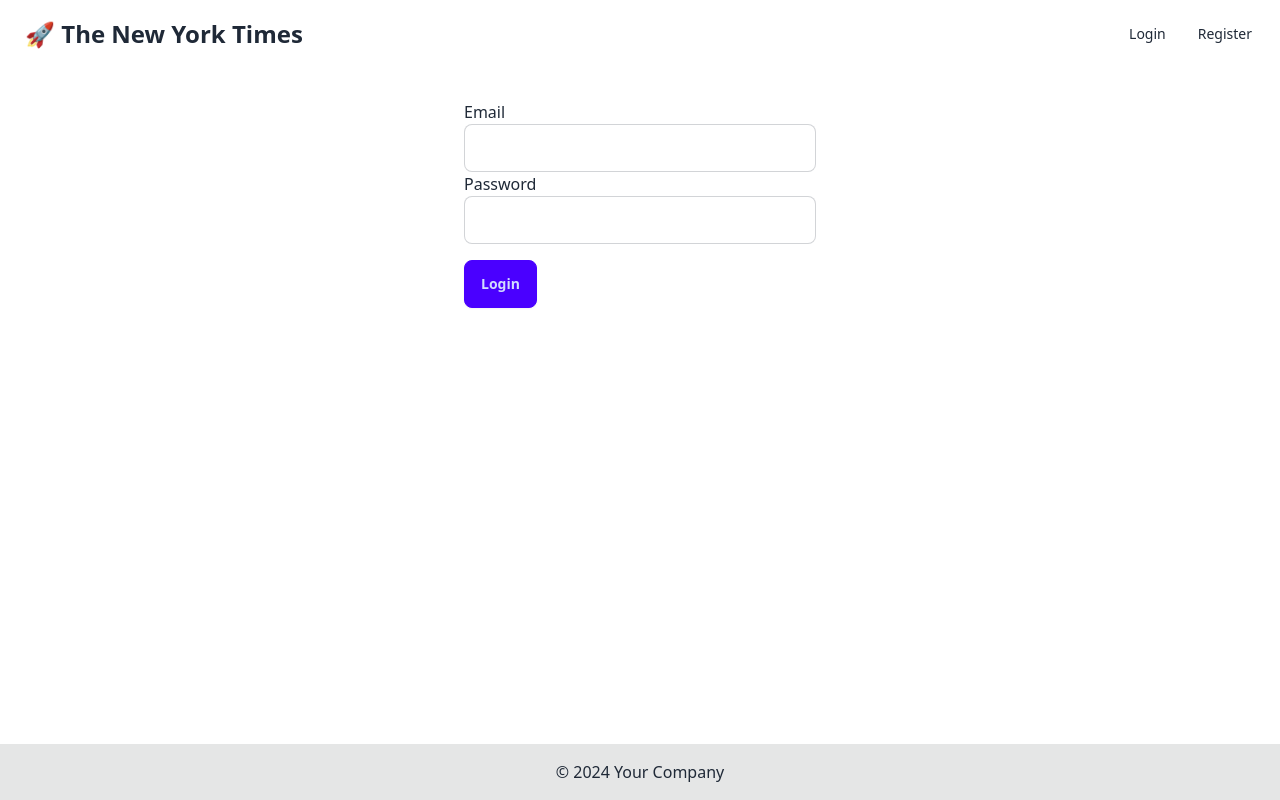
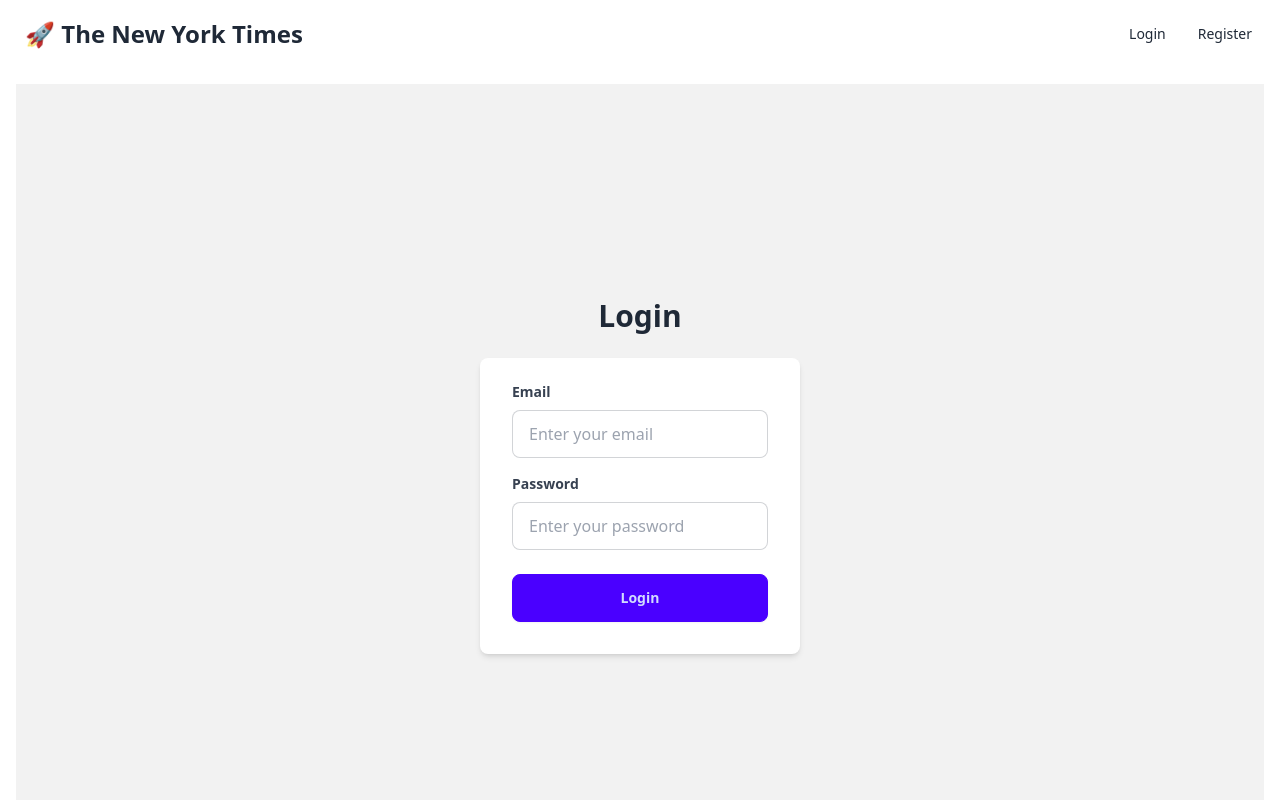
Before and after one commit to srinivasgundale/innoscripta-react-app-test, a React (Create React App) app: page /login in a window 1280 px wide. Shown: the top 800 px of the page. Built offline with nearby package versions, Linux system fonts and the light colour scheme; the HTML template or start-up script is replaced by a standard one.

Commit message:
Update UI

```diff
--- a/src/App.js
+++ b/src/App.js
@@ -12,7 +12,7 @@ function App() {
     <Router>
       <Routes>
         <Route path="/" element={<Layout />}>
-          <Route index element={<PrivateRoute component={HomePage} /> } />
+          <Route index element={<HomePage /> } />
           <Route path="login" element={<LoginPage />} />
           <Route path="register" element={<RegisterPage />} />
           <Route path="dashboard" element={<PrivateRoute component={Dashboard} />} />
--- a/src/pages/Home.js
+++ b/src/pages/Home.js
@@ -1,6 +1,31 @@
-import React from "react";
+import { Link } from "react-router-dom";
 
-const Home = () => {
-  return <div>Home</div>;
+const HomePage = () => {
+  return (
+    <div className="bg-base-200 min-h-screen">
+      {/* Hero Section */}
+      <div className="hero min-h-screen bg-cover bg-center" style={{ backgroundImage: "url('https://source.unsplash.com/random/1600x900')" }}>
+        <div className="hero-overlay bg-opacity-60"></div>
+        <div className="hero-content text-center text-neutral-content">
+          <div className="max-w-md">
+            <h1 className="mb-5 text-5xl font-bold">Welcome to The New York Times</h1>
+            <Link to="/register" className="btn btn-primary mr-4">Get Started</Link>
+            <Link to="/articles" className="btn btn-outline">Explore Articles</Link>
+          </div>
+        </div>
+      </div>
+
+
+      {/* Call to Action Section */}
+      <section className="bg-primary py-12 text-white">
+        <div className="container mx-auto px-4 text-center">
+          <h2 className="text-4xl font-bold mb-4">Ready to Get Started?</h2>
+          <p className="mb-8">Join us today and get the latest news from all over the world..</p>
+          <Link to="/register" className="btn btn-secondary btn-lg">Sign Up Now</Link>
+        </div>
+      </section>
+    </div>
+  );
 };
-export default Home;
+
+export default HomePage;
--- a/src/pages/Login.js
+++ b/src/pages/Login.js
@@ -4,6 +4,7 @@ import { loginSuccess } from "./../store/slices/authSlice";
 import { useNavigate } from "react-router-dom";
 import authService from "../services/authService";
 import toast from "react-hot-toast";
+
 const Login = () => {
   const {
     register,
@@ -24,33 +25,62 @@ const Login = () => {
     } catch (error) {
       console.error("Login failed", error);
       toast.error("Invalid credentials");
-
     }
   };
 
   return (
-    <form onSubmit={handleSubmit(onSubmit)} className="max-w-sm mx-auto p-4">
-      <div>
-        <label>Email</label>
+    <div className="flex flex-col justify-center items-center min-h-screen bg-base-200">
+      <div className="w-full max-w-xs">
+        <h2 className="text-3xl font-bold text-center mb-6">Login</h2>
+        <form onSubmit={handleSubmit(onSubmit)} className="bg-white shadow-md rounded-lg px-8 pt-6 pb-8 mb-4">
+          {/* Email Field */}
+          <div className="mb-4">
+            <label className="block text-gray-700 text-sm font-bold mb-2">
+              Email
+            </label>
             <input
-          {...register("email", { required: true })}
-          className="input input-bordered w-full"
+              {...register("email", { required: "Email is required" })}
+              className={`input input-bordered w-full ${errors.email ? 'input-error' : ''}`}
+              type="email"
+              placeholder="Enter your email"
             />
-        {errors.email && <span>Email is required</span>}
+            {errors.email && (
+              <span className="text-red-500 text-xs mt-1">
+                {errors.email.message}
+              </span>
+            )}
           </div>
-      <div>
-        <label>Password</label>
+
+          {/* Password Field */}
+          <div className="mb-6">
+            <label className="block text-gray-700 text-sm font-bold mb-2">
+              Password
+            </label>
             <input
-          {...register("password", { required: true })}
+              {...register("password", { required: "Password is required" })}
               type="password"
-          className="input input-bordered w-full"
+              className={`input input-bordered w-full ${errors.password ? 'input-error' : ''}`}
+              placeholder="Enter your password"
             />
-        {errors.password && <span>Password is required</span>}
+            {errors.password && (
+              <span className="text-red-500 text-xs mt-1">
+                {errors.password.message}
+              </span>
+            )}
           </div>
-      <button type="submit" className="btn btn-primary mt-4">
+
+          {/* Submit Button */}
+          <div className="flex items-center justify-between">
+            <button
+              type="submit"
+              className="btn btn-primary w-full"
+            >
               Login
             </button>
+          </div>
         </form>
+      </div>
+    </div>
   );
 };
 
--- a/src/pages/Register.js
+++ b/src/pages/Register.js
@@ -2,6 +2,7 @@ import { useForm } from "react-hook-form";
 import { useNavigate } from "react-router-dom";
 import authService from "../services/authService";
 import toast from "react-hot-toast";
+
 const Register = () => {
   const {
     register,
@@ -15,46 +16,89 @@ const Register = () => {
       const response = await authService.register(data);
       if (response.success) {
         toast.success("Registration Successful!");
-
         navigate("/login");
+      } else {
+        toast.error("Registration failed");
       }
     } catch (error) {
+      alert("Registration failed");
+      toast.error("Registration failed");
       console.error("Registration failed", error);
-      toast.error("Registration failed");
+
     }
   };
 
   return (
-    <form onSubmit={handleSubmit(onSubmit)} className="max-w-sm mx-auto p-4">
-      <div>
-        <label>Name</label>
+    <div className="flex flex-col justify-center items-center min-h-screen bg-base-200">
+      <div className="w-full max-w-xs">
+        <h2 className="text-3xl font-bold text-center mb-6">Register</h2>
+        <form onSubmit={handleSubmit(onSubmit)} className="bg-white shadow-md rounded-lg px-8 pt-6 pb-8 mb-4">
+          {/* Name Field */}
+          <div className="mb-4">
+            <label className="block text-gray-700 text-sm font-bold mb-2">
+              Name
+            </label>
             <input
-          {...register("name", { required: true })}
-          className="input input-bordered w-full"
+              {...register("name", { required: "Name is required" })}
+              className={`input input-bordered w-full ${errors.name ? 'input-error' : ''}`}
+              type="text"
+              placeholder="Enter your name"
             />
-        {errors.name && <span>Name is required</span>}
+            {errors.name && (
+              <span className="text-red-500 text-xs mt-1">
+                {errors.name.message}
+              </span>
+            )}
           </div>
-      <div>
-        <label>Email</label>
+
+          {/* Email Field */}
+          <div className="mb-4">
+            <label className="block text-gray-700 text-sm font-bold mb-2">
+              Email
+            </label>
             <input
-          {...register("email", { required: true })}
-          className="input input-bordered w-full"
+              {...register("email", { required: "Email is required" })}
+              className={`input input-bordered w-full ${errors.email ? 'input-error' : ''}`}
+              type="email"
+              placeholder="Enter your email"
             />
-        {errors.email && <span>Email is required</span>}
+            {errors.email && (
+              <span className="text-red-500 text-xs mt-1">
+                {errors.email.message}
+              </span>
+            )}
           </div>
-      <div>
-        <label>Password</label>
+
+          {/* Password Field */}
+          <div className="mb-6">
+            <label className="block text-gray-700 text-sm font-bold mb-2">
+              Password
+            </label>
             <input
-          {...register("password", { required: true })}
+              {...register("password", { required: "Password is required" })}
               type="password"
-          className="input input-bordered w-full"
+              className={`input input-bordered w-full ${errors.password ? 'input-error' : ''}`}
+              placeholder="Enter your password"
             />
-        {errors.password && <span>Password is required</span>}
+            {errors.password && (
+              <span className="text-red-500 text-xs mt-1">
+                {errors.password.message}
+              </span>
+            )}
           </div>
-      <button type="submit" className="btn btn-primary mt-4">
+
+          {/* Submit Button */}
+          <div className="flex items-center justify-between">
+            <button
+              type="submit"
+              className="btn btn-primary w-full"
+            >
               Register
             </button>
+          </div>
         </form>
+      </div>
+    </div>
   );
 };
 
--- a/src/services/articleService.js
+++ b/src/services/articleService.js
@@ -1,6 +1,6 @@
 import axios from 'axios';
-
-const API_URL = 'http://localhost:8000/api/news/search';
+import {API_BASE_URL} from "../utils/constants"
+const API_URL = API_BASE_URL+'/news/search';
 
 const searchArticles = async ({ keyword, from, to, source, category, limit, page, token, mainSource }) => {
   try {
--- a/src/services/authService.js
+++ b/src/services/authService.js
@@ -1,11 +1,10 @@
 import axios from 'axios';
 
-// Base URL for your API (replace with your actual API endpoint)
-const API_URL = 'http://127.0.0.1:8000/api';
+import {API_BASE_URL} from '../utils/constants';
 
 export const login = async (data) => {
   try {
-    const response = await axios.post(`${API_URL}/login`, data);
+    const response = await axios.post(`${API_BASE_URL}/login`, data);
     console.log("🚀 ~ login ~ response:", response)
     return response.data;
   } catch (error) {
@@ -16,7 +15,7 @@ export const login = async (data) => {
 
 export const register = async (data) => {
   try {
-    const response = await axios.post(`${API_URL}/register`, data);
+    const response = await axios.post(`${API_BASE_URL}/register`, data);
 
     console.log("🚀 ~ register ~ response:", response)
     return response.data;
--- /dev/null
+++ b/src/utils/constants.js
@@ -0,0 +1 @@
+export const API_BASE_URL = "http://localhost:8000/api";
```
Lines whose indentation alone changed are shown as unchanged.
